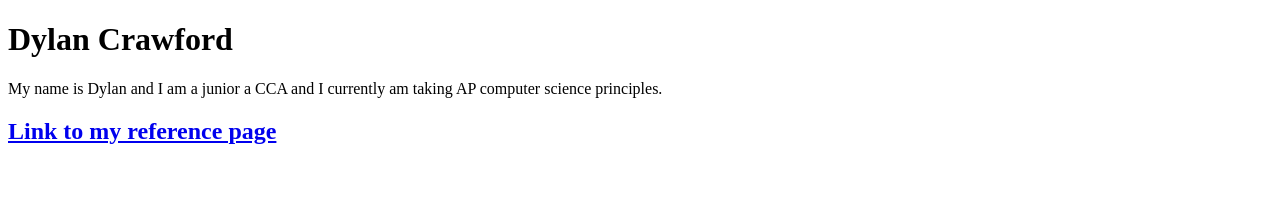
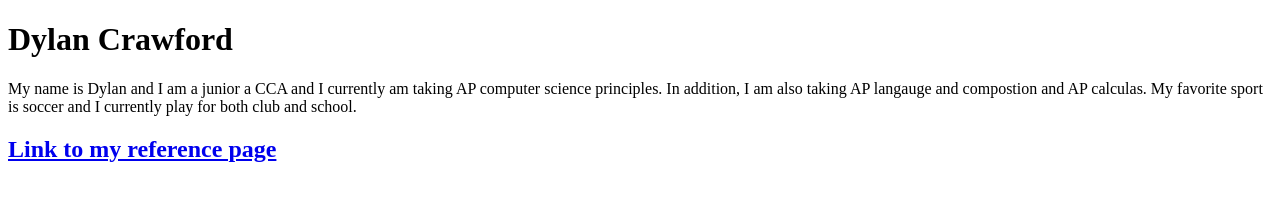
Before and after one commit to dtcrawford/apcsp-website, a plain HTML site: page index.html in a window 1280 px wide. Drawn offline with Linux system fonts and the light colour scheme.

Commit message:
Update index.html

```diff
--- a/index.html
+++ b/index.html
@@ -7,7 +7,7 @@
 
     <h1>Dylan Crawford</h1>
 
-    <p>My name is Dylan and I am a junior a CCA and I currently am taking AP computer science principles.</p>
+    <p>My name is Dylan and I am a junior a CCA and I currently am taking AP computer science principles. In addition, I am also taking AP langauge and compostion and AP calculas. My favorite sport is soccer and I currently play for both club and school. </p>
 
     <h2> <a href = "reference.html"> Link to my reference page </a> </h2>
 
```
